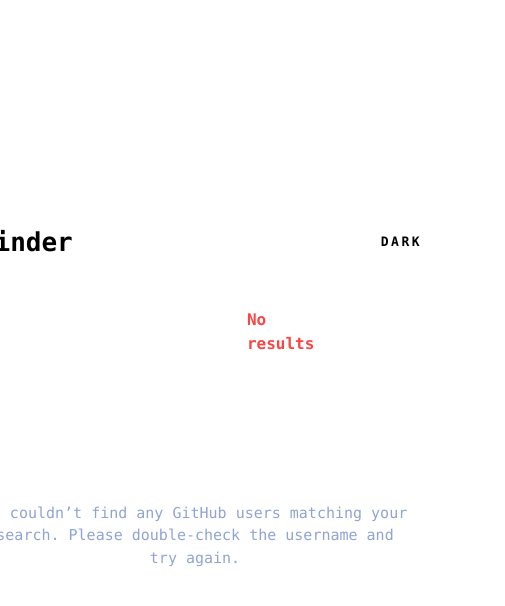
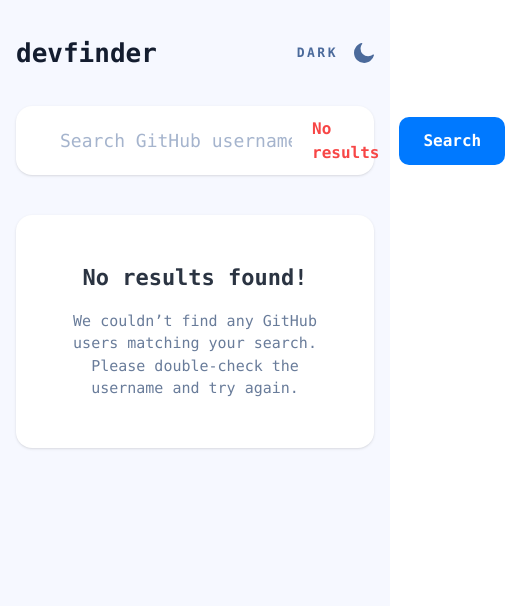
Before and after one commit to paladinescamila/GitHub-User-Search-App, a React (Vite) app: page / in a window 390 px wide. Shown: the top 606 px of the page, 505 px wide, since content can reach past the window. Built offline with nearby package versions, Linux system fonts and the light colour scheme; no server answers.

Commit message:
Dark mode and responsive

```diff
--- a/src/App.tsx
+++ b/src/App.tsx
@@ -7,16 +7,16 @@
 import NotFound from './components/NotFound';
 
 function App() {
-	const {user, error, loadDefault} = useAppStore();
+	const {user, error, initialLoad} = useAppStore();
 
 	useEffect(() => {
-		loadDefault();
+		initialLoad();
 		// eslint-disable-next-line react-hooks/exhaustive-deps
 	}, []);
 
 	return (
-		<main className='dark:bg-neutral-900 w-screen h-screen flex items-center justify-center'>
-			<section className='flex flex-col gap-500 w-182.5'>
+		<main className='bg-neutral-100 dark:bg-neutral-900 w-screen h-screen flex justify-center pt-10 md:pt-32.5 px-4 md:px-8'>
+			<section className='flex flex-col gap-500 w-full md:w-182.5'>
 				<Header />
 				<SearchBar />
 				{user ? <Profile /> : null}
--- a/src/components/Header.tsx
+++ b/src/components/Header.tsx
@@ -1,20 +1,32 @@
+import {useState} from 'react';
 import {useAppStore} from '../stores/AppStore';
+import {COLORS} from '../constants/styles';
+
 import SunIcon from '../assets/SunIcon';
+import MoonIcon from '../assets/MoonIcon';
 
 export default function Header() {
 	const {theme, switchTheme} = useAppStore();
 
+	const [isHovered, setIsHovered] = useState<boolean>(false);
+
 	return (
 		<header className='flex flex-row justify-between items-center'>
-			<h1 className='text-preset-1 dark:text-neutral-0'>devfinder</h1>
+			<h1 className='text-preset-0 text-neutral-900 dark:text-neutral-0'>devfinder</h1>
 			<button
-				className='flex flex-row items-center gap-200 cursor-pointer'
-				onClick={switchTheme}>
-				<p className='dark:text-neutral-200 dark:hover:text-neutral-0 text-preset-8 uppercase'>
+				className='flex flex-row items-center gap-200 cursor-pointer group'
+				onClick={switchTheme}
+				onMouseEnter={() => setIsHovered(true)}
+				onMouseLeave={() => setIsHovered(false)}>
+				<p className='text-neutral-500 dark:text-neutral-200 group-hover:text-neutral-700 dark:group-hover:text-neutral-0 text-preset-8 uppercase'>
 					{theme === 'light' ? 'dark' : 'light'}
 				</p>
 
-				<SunIcon />
+				{theme === 'light' ? (
+					<MoonIcon color={isHovered ? COLORS.neutral700 : COLORS.neutral500} />
+				) : (
+					<SunIcon color={isHovered ? COLORS.neutral0 : COLORS.neutral200} />
+				)}
 			</button>
 		</header>
 	);
--- a/src/components/NotFound.tsx
+++ b/src/components/NotFound.tsx
@@ -1,8 +1,10 @@
 export default function NotFound() {
 	return (
-		<div className='p-12 dark:bg-neutral-800 rounded-2xl flex flex-col items-center gap-4'>
-			<p className='text-preset-2 text-neutral-0 text-center'>No results found!</p>
-			<p className='text-preset-6 text-neutral-200 text-center'>
+		<div className='p-12 bg-neutral-0 dark:bg-neutral-800 shadow dark:shadow-none rounded-2xl flex flex-col items-center gap-4'>
+			<p className='text-preset-2 text-neutral-700 dark:text-neutral-0 text-center'>
+				No results found!
+			</p>
+			<p className='text-preset-6 text-neutral-300 dark:text-neutral-200 text-center'>
 				We couldn’t find any GitHub users matching your search. Please double-check the
 				username and try again.
 			</p>
--- a/src/components/Profile.tsx
+++ b/src/components/Profile.tsx
@@ -4,81 +4,92 @@
 import TwitterIcon from '../assets/TwitterIcon';
 import WebsiteIcon from '../assets/WebsiteIcon';
 import CompanyIcon from '../assets/CompanyIcon';
+import {COLORS} from '../constants/styles';
 
 export default function Profile() {
-	const {user} = useAppStore();
+	const {user, theme} = useAppStore();
 
 	if (!user) return null;
 
 	return (
-		<div className='p-12 dark:bg-neutral-800 rounded-2xl flex flex-row gap-8'>
-			<img className='w-29.25 h-29.25 rounded-full bg-neutral-0' src={user.photo} />
-			<div className='flex flex-col gap-6 w-full overflow-hidden'>
-				<div className='flex flex-col flex-1'>
-					<div className='flex flex-row justify-between gap-2 flex-1'>
-						<h2 className='text-preset-1 text-neutral-0 truncate flex-1'>
+		<div className='px-6 py-8 md:p-12 bg-neutral-0 shadow dark:bg-neutral-800 dark:shadow-none rounded-2xl grid grid-cols-[70px_1fr] md:grid-cols-[117px_1fr] gap-x-5 gap-y-6 md:gap-x-8 md:gap-y-6'>
+			<img
+				className='w-17.5 h-17.5 md:w-29.25 md:h-29.25 rounded-full bg-neutral-0 md:row-span-4'
+				src={user.photo}
+			/>
+			<div className='flex flex-col md:flex-row justify-between gap-x-4 gap-y-1 overflow-hidden'>
+				<div className='flex flex-col gap-[2px] overflow-hidden'>
+					<h2 className='text-preset-1 text-neutral-700 dark:text-neutral-0 truncate'>
 						{user.name}
 					</h2>
-						<p className='text-preset-6 text-neutral-0'>Joined {user.joinedDate}</p>
-					</div>
 					<a
-						className='text-preset-4 text-blue-300 cursor-pointer hover:underline truncate  flex-1'
+						className='text-preset-4 text-blue-500 dark:text-blue-300 cursor-pointer hover:underline truncate'
 						href={`https://github.com/${user.username}`}
 						target='_blank'>
 						@{user.username}
 					</a>
 				</div>
+				<p className='text-preset-6 text-neutral-500 dark:text-neutral-0 text-nowrap'>
+					Joined {user.joinedDate}
+				</p>
+			</div>
 			<p
-					className={`text-preset-6 text-neutral-0 truncate  flex-1 ${
+				className={`text-preset-6 text-neutral-500 dark:text-neutral-0  col-start-1 col-end-3 md:col-start-2 overflow-hidden truncate ${
 					user.bio ? '' : 'opacity-70'
 				}`}>
 				{user.bio || 'This profile has no bio'}
 			</p>
-				<div className='flex flex-row dark:bg-neutral-900 rounded-[10px] px-8 py-4'>
-					<div className='flex flex-col gap-1 flex-1'>
+			<div className='grid grid-cols-1 md:grid-cols-3 gap-4 bg-neutral-100 dark:bg-neutral-900 rounded-[10px] px-8 py-4 col-start-1 col-end-3 md:col-start-2'>
+				<div className='flex flex-col gap-1'>
 					<a
-							className='text-neutral-0 text-preset-7 hover:underline w-max'
+						className='text-neutral-500 dark:text-neutral-0 text-preset-7 hover:underline w-max'
 						href={`https://github.com/${user.username}?tab=repositories`}
 						target='_blank'>
 						Repos
 					</a>
-						<p className='text-neutral-0 text-preset-2'>{user.repos}</p>
+					<p className='text-neutral-700 dark:text-neutral-0 text-preset-2'>
+						{user.repos}
+					</p>
 				</div>
-					<div className='flex flex-col gap-1 flex-1'>
+				<div className='flex flex-col gap-1'>
 					<a
-							className='text-neutral-0 text-preset-7 hover:underline w-max'
+						className='text-neutral-500 dark:text-neutral-0 text-preset-7 hover:underline w-max'
 						href={`https://github.com/${user.username}?tab=followers`}
 						target='_blank'>
 						Followers
 					</a>
-						<p className='text-neutral-0 text-preset-2'>{user.followers}</p>
+					<p className='text-neutral-700 dark:text-neutral-0 text-preset-2'>
+						{user.followers}
+					</p>
 				</div>
-					<div className='flex flex-col gap-1 flex-1'>
+				<div className='flex flex-col gap-1'>
 					<a
-							className='text-neutral-0 text-preset-7 hover:underline w-max'
+						className='text-neutral-500 dark:text-neutral-0 text-preset-7 hover:underline w-max'
 						href={`https://github.com/${user.username}?tab=following`}
 						target='_blank'>
 						Following
 					</a>
-						<p className='text-neutral-0 text-preset-2'>{user.following}</p>
+					<p className='text-neutral-700 dark:text-neutral-0 text-preset-2'>
+						{user.following}
+					</p>
 				</div>
 			</div>
-				<div className='grid grid-cols-2 gap-4'>
+			<div className='grid grid-cols-1 md:grid-cols-2 gap-4 col-start-1 col-end-3 md:col-start-2'>
 				<div
 					className={`flex flex-row gap-4 items-center ${
 						user.location ? '' : 'opacity-70'
 					}`}>
-						<LocationIcon />
-						<p className='text-preset-6 text-neutral-0 truncate flex-1'>
-							{user.location}
+					<LocationIcon color={theme === 'dark' ? COLORS.neutral0 : COLORS.neutral900} />
+					<p className='text-preset-6 text-neutral-500 dark:text-neutral-0 truncate flex-1'>
+						{user.location || 'Not available'}
 					</p>
 				</div>
 				<div
 					className={`flex flex-row gap-4 items-center ${
 						user.twitter ? '' : 'opacity-70'
 					}`}>
-						<TwitterIcon />
-						<p className='text-preset-6 text-neutral-0 truncate flex-1'>
+					<TwitterIcon color={theme === 'dark' ? COLORS.neutral0 : COLORS.neutral900} />
+					<p className='text-preset-6 text-neutral-500 dark:text-neutral-0 truncate flex-1'>
 						{user.twitter || 'Not available'}
 					</p>
 				</div>
@@ -86,9 +97,9 @@
 					className={`flex flex-row gap-4 items-center ${
 						user.website ? '' : 'opacity-70'
 					}`}>
-						<WebsiteIcon />
+					<WebsiteIcon color={theme === 'dark' ? COLORS.neutral0 : COLORS.neutral900} />
 					<a
-							className={`text-preset-6 text-neutral-0 truncate flex-1 ${
+						className={`text-preset-6 text-neutral-500 dark:text-neutral-0 truncate flex-1 ${
 							user.website ? 'cursor-pointer hover:underline' : ''
 						}`}
 						href={user.website}>
@@ -99,13 +110,12 @@
 					className={`flex flex-row gap-4 items-center ${
 						user.company ? '' : 'opacity-70'
 					}`}>
-						<CompanyIcon />
-						<p className='text-preset-6 text-neutral-0 truncate flex-1'>
+					<CompanyIcon color={theme === 'dark' ? COLORS.neutral0 : COLORS.neutral900} />
+					<p className='text-preset-6 text-neutral-500 dark:text-neutral-0 truncate flex-1'>
 						{user.company || 'Not available'}
 					</p>
 				</div>
 			</div>
 		</div>
-		</div>
 	);
 }
--- a/src/components/SearchBar.tsx
+++ b/src/components/SearchBar.tsx
@@ -7,19 +7,19 @@
 	const {search, setSearch, theme, error, onSearch} = useAppStore();
 
 	return (
-		<div className='flex flex-row items-center dark:bg-neutral-800 rounded-2xl pl-6 pr-3 py-[10.5px] gap-5'>
+		<div className='flex flex-row items-center bg-neutral-0 dark:bg-neutral-800 shadow dark:shadow-none rounded-2xl pl-6 pr-3 py-[10.5px] gap-5'>
 			<SearchIcon color={theme === 'dark' ? COLORS.blue300 : COLORS.blue500} />
 			<input
 				type='text'
 				placeholder='Search GitHub username...'
-				className='flex-1 text-preset-3 text-neutral-0 outline-0'
+				className='flex-1 text-preset-3 text-neutral-500 dark:text-neutral-0 outline-0'
 				value={search}
 				onChange={(e) => setSearch(e.target.value)}
 				onKeyPress={(e) => (e.key === 'Enter' ? onSearch() : null)}
 			/>
 			{error ? <p className='text-preset-5 text-red-500'>No results</p> : null}
 			<button
-				className='text-neutral-0 text-preset-5 px-300 py-150 dark:bg-blue-500 dark:hover:bg-blue-300 rounded-[10px] cursor-pointer'
+				className='text-neutral-0 text-preset-5 px-300 py-150 bg-blue-500 hover:bg-blue-300 rounded-[10px] cursor-pointer'
 				onClick={onSearch}>
 				Search
 			</button>
--- a/src/index.css
+++ b/src/index.css
@@ -1,6 +1,11 @@
 @import 'tailwindcss';
+@custom-variant dark (&:where(.dark, .dark *));
 
 @layer components {
+	.text-preset-0 {
+		@apply font-mono text-[26px] leading-[100%] font-bold tracking-normal;
+	}
+
 	.text-preset-1 {
 		@apply font-mono text-[26px] leading-[120%] font-bold tracking-[0px];
 	}
@@ -36,6 +41,10 @@
 	.text-preset-8 {
 		@apply font-mono text-[13px] leading-[140%] font-bold tracking-[2.5px];
 	}
+
+	.shadow {
+		box-shadow: 0px 16px 30px -10px rgba(70, 96, 187, 0.198567);
+	}
 }
 
 @theme {
--- a/src/stores/AppStore.ts
+++ b/src/stores/AppStore.ts
@@ -4,26 +4,50 @@
 
 export const useAppStore = create<{
 	theme: Theme;
+	setTheme: (theme: Theme) => void;
 	switchTheme: () => void;
+
 	search: string;
 	setSearch: (search: string) => void;
+
 	user: User | null;
 	error: string | null;
+
+	initialLoad: () => void;
 	onSearch: () => void;
-	loadDefault: () => void;
 }>((set, get) => ({
 	theme: getDefaultTheme(),
-	switchTheme: () => set((state) => ({theme: state.theme === 'light' ? 'dark' : 'light'})),
+
+	setTheme: (theme) => {
+		if (theme === 'dark') document.documentElement.classList.add('dark');
+		else document.documentElement.classList.remove('dark');
+
+		set({theme});
+	},
+
+	switchTheme: () => {
+		const {theme, setTheme} = get();
+		setTheme(theme === 'dark' ? 'light' : 'dark');
+	},
+
 	search: '',
 	setSearch: (search) => set({search}),
+
 	user: null,
 	error: null,
+
+	initialLoad: () => {
+		get().setTheme(getDefaultTheme());
+		getUser('octocat').then(({user, error}) => set({user, error}));
+	},
+
 	onSearch: () => {
 		const {search} = get();
 
-		getUser(search).then(({user, error}) => set({user, error}));
-	},
-	loadDefault: () => {
-		getUser('octocat').then(({user, error}) => set({user, error}));
+		const trimmedSearch = search.trim();
+
+		if (trimmedSearch === '') return;
+
+		getUser(trimmedSearch).then(({user, error}) => set({user, error}));
 	},
 }));
--- a/tailwind.config.js
+++ b/tailwind.config.js
@@ -1,5 +1,6 @@
 /** @type {import('tailwindcss').Config} */
 export default {
+	darkMode: 'class',
 	content: ['./index.html', './src/**/*.{js,ts,jsx,tsx}'],
 	theme: {
 		fontFamily: {mono: ['Space Mono', 'monospace']},
```
Lines whose indentation alone changed are shown as unchanged.
